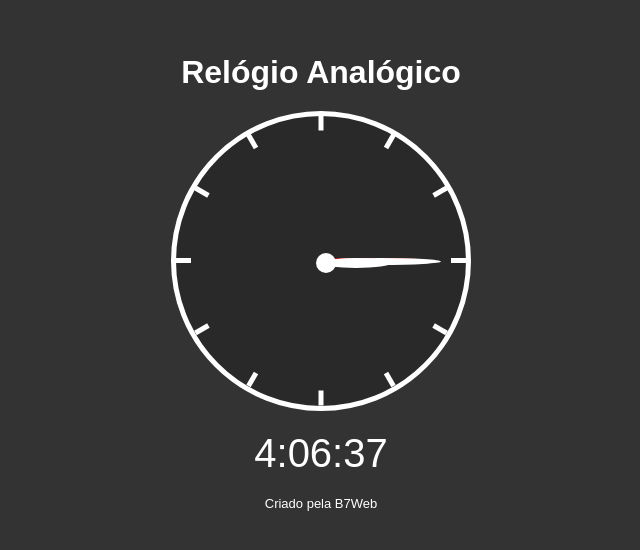
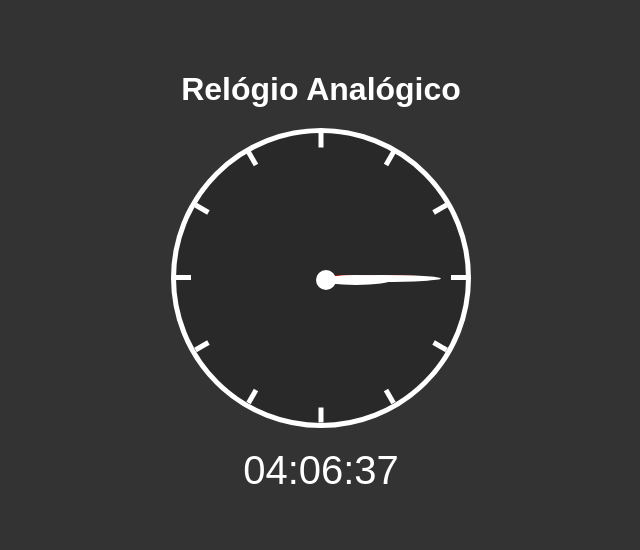
Before and after one commit to GL-19/projects-b7web-week, a plain HTML site: page index.html in a window 1280 px wide. Shown: the part 118-668 px from the top of the page, without its empty margins (319-959 px from the left). Drawn offline with Linux system fonts and the light colour scheme.

Commit message:
Refatoração do código

```diff
--- a/index.html
+++ b/index.html
@@ -34,7 +34,6 @@
     </div>
     <div class="digital">--:--:--</div>
 
-    <footer>Criado pela B7Web</footer>
 
     <script src="script.js"></script>
 </body>
--- a/script.js
+++ b/script.js
@@ -1,6 +1,8 @@
+const data = new Date();
+let [horas, minutos, segundos] = [data.getHours(), data.getMinutes(), data.getSeconds()];
+
 let relogioDigital = document.querySelector(".digital");
-let data = new Date();
-let [horas, minutos, segundos] = [data.getHours(), data.getMinutes(), data.getSeconds()];
+
 setInterval(atualizarHorario, 1000);
 
 function atualizarHorario() {
@@ -21,9 +23,9 @@ function atualizarHorario() {
 
 function atualizarRelogioDigital() {
     let displayHoras, displayMinutos, displaySegundos;
-    displayHoras = horas;
-    displayMinutos = minutos < 10 ? `0${minutos}` : minutos;
-    displaySegundos = segundos < 10 ? `0${segundos}` : segundos;
+    displayHoras = horas < 10 ? '0' + horas : horas;
+    displayMinutos = minutos < 10 ? '0' + minutos : minutos;
+    displaySegundos = segundos < 10 ? '0' + segundos : segundos;
 
     relogioDigital.innerHTML = `${displayHoras}:${displayMinutos}:${displaySegundos}`;
 }
```
